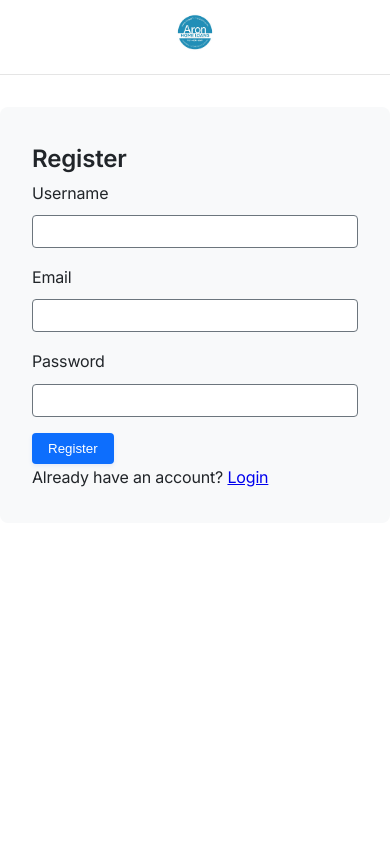
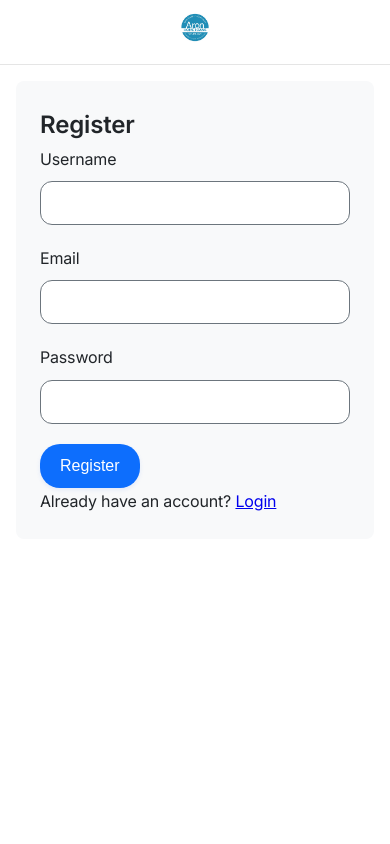
Before and after one commit to Bboyd59/chatryan, a Flask app: page /register in a window 390 px wide. Run offline with Flask 3, Linux system fonts and the light colour scheme.

Commit message:
Agent query: Can you verify if the website is now mobile-responsive and can be installed as a PWA? Please check if the service worker is registered and if the install prompt appears on mobile devices.
Enhance mobile responsiveness and add PWA support.

Screenshot: https://storage.googleapis.com/screenshot-production-us-central1/9f00adb4-a4ff-4700-8d21-8c24ca3ce15b/ea67312e-c18a-463c-8688-99087fd46b47.jpg

```diff
--- a/static/css/style.css
+++ b/static/css/style.css
@@ -677,54 +677,115 @@ body {
 
 /* Mobile Responsive Styles */
 @media screen and (max-width: 768px) {
+    :root {
+        --font-size-base: 16px;
+        --font-size-sm: 14px;
+        --font-size-lg: 18px;
+    }
+
+    body {
+        overflow-x: hidden;
+        -webkit-tap-highlight-color: transparent;
+    }
+
     .chat-container {
-        padding: 1rem;
+        padding: 0.75rem;
         height: calc(100vh - 60px);
+        max-width: 100%;
     }
 
     .app-header {
         padding: 0.5rem;
+        position: sticky;
+        top: 0;
+        z-index: 1000;
+        backdrop-filter: blur(10px);
+        -webkit-backdrop-filter: blur(10px);
     }
 
     .header-actions {
-        gap: 0.5rem;
+        gap: 0.75rem;
     }
 
     .message-container {
         max-width: 90%;
+        margin-bottom: 0.75rem;
     }
 
     .message-bubble {
-        padding: 1rem 1.25rem;
-        font-size: 0.95rem;
+        padding: 0.875rem 1.125rem;
+        font-size: 1rem;
+        line-height: 1.5;
+        border-radius: 1rem;
+        touch-action: manipulation;
     }
 
     .input-container {
         padding: 0.75rem;
+        position: fixed;
+        bottom: 0;
+        left: 0;
+        right: 0;
+        background-color: rgba(255, 255, 255, 0.95);
+        backdrop-filter: blur(10px);
+        -webkit-backdrop-filter: blur(10px);
+        z-index: 1000;
     }
 
     .chat-input {
-        padding: 1rem 1.5rem;
-        font-size: 0.95rem;
-        height: 55px;
+        padding: 0.875rem 1.125rem;
+        font-size: 1rem;
+        min-height: 45px;
+        max-height: 120px;
+        border-radius: 1.25rem;
+        -webkit-appearance: none;
+        touch-action: manipulation;
     }
 
     .app-logo {
-        height: 50px;
-        width: auto;
+        height: 40px;
+        width: 40px;
         object-fit: contain;
     }
 
-    .btn-primary {
-        padding: 0.375rem 1rem;
-        font-size: 0.85rem;
+    .btn, .btn-primary {
+        padding: 0.75rem 1.25rem;
+        font-size: 1rem;
+        min-height: 44px;
+        touch-action: manipulation;
+        border-radius: 1.25rem;
+    }
+
+    /* Enhance form inputs for mobile */
+    input[type="text"],
+    input[type="email"],
+    input[type="password"] {
+        font-size: 16px;
+        padding: 0.75rem 1rem;
+        border-radius: 0.75rem;
+        -webkit-appearance: none;
+        min-height: 44px;
+    }
+
+    /* Improve touch targets */
+    .voice-toggle {
+        padding: 0.75rem;
+        min-width: 44px;
+        min-height: 44px;
+    }
+
+    /* Optimize scrolling */
+    .messages {
+        -webkit-overflow-scrolling: touch;
+        scroll-behavior: smooth;
+        padding-bottom: 80px;
     }
 }
 
 /* Small mobile devices */
 @media screen and (max-width: 480px) {
     .chat-container {
-        padding: 0.75rem;
+        padding: 0.5rem;
     }
 
     .message-container {
@@ -732,7 +793,24 @@ body {
     }
 
     .message-bubble {
-        padding: 0.875rem 1rem;
-        font-size: 0.9rem;
+        padding: 0.75rem 1rem;
+        font-size: 0.95rem;
+    }
+
+    .auth-form {
+        margin: 1rem;
+        padding: 1.5rem;
+    }
+
+    .form-group {
+        margin-bottom: 1.25rem;
+    }
+
+    /* Adjust modal for mobile */
+    .modal-content {
+        width: 90%;
+        max-height: 80vh;
+        margin: 10vh auto;
+        padding: 1.25rem;
     }
 }
--- a/templates/base.html
+++ b/templates/base.html
@@ -2,8 +2,12 @@
 <html lang="en">
 <head>
     <meta charset="UTF-8">
-    <meta name="viewport" content="width=device-width, initial-scale=1.0">
+    <meta name="viewport" content="width=device-width, initial-scale=1.0, maximum-scale=1.0, user-scalable=no">
     <title>Aron Home Loans Assistant</title>
+    <meta name="description" content="A ChatGPT-style interface for Claude AI with authentication">
+    <meta name="theme-color" content="#0d6efd">
+    <link rel="manifest" href="{{ url_for('static', filename='manifest.json') }}">
+    <link rel="apple-touch-icon" href="{{ url_for('static', filename='icons/icon-192x192.png') }}">
     <link rel="stylesheet" href="{{ url_for('static', filename='css/style.css') }}">
     <link rel="preconnect" href="https://fonts.googleapis.com">
     <link rel="preconnect" href="https://fonts.gstatic.com" crossorigin>
@@ -11,6 +15,15 @@
     {% if request.endpoint == 'main.admin' %}
     <link rel="stylesheet" href="{{ url_for('static', filename='css/admin.css') }}">
     {% endif %}
+    <script>
+        if ('serviceWorker' in navigator) {
+            window.addEventListener('load', () => {
+                navigator.serviceWorker.register('{{ url_for('static', filename='js/service-worker.js') }}')
+                    .then(registration => console.log('ServiceWorker registered'))
+                    .catch(err => console.log('ServiceWorker registration failed: ', err));
+            });
+        }
+    </script>
 </head>
 <body>
     <header class="app-header">
```
Also changed, not shown: static/js/service-worker.js (added, +50 -0 lines), static/manifest.json (added).
